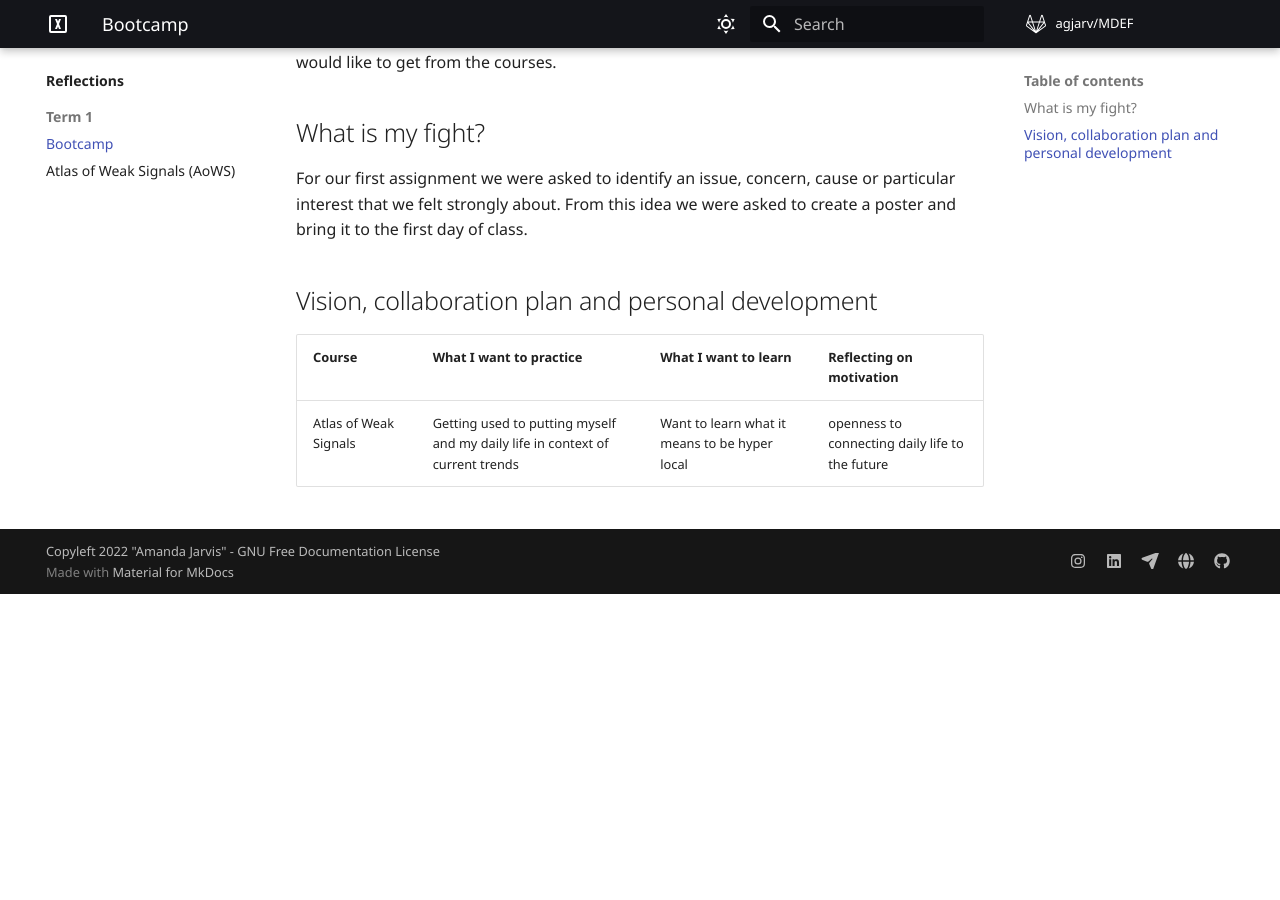
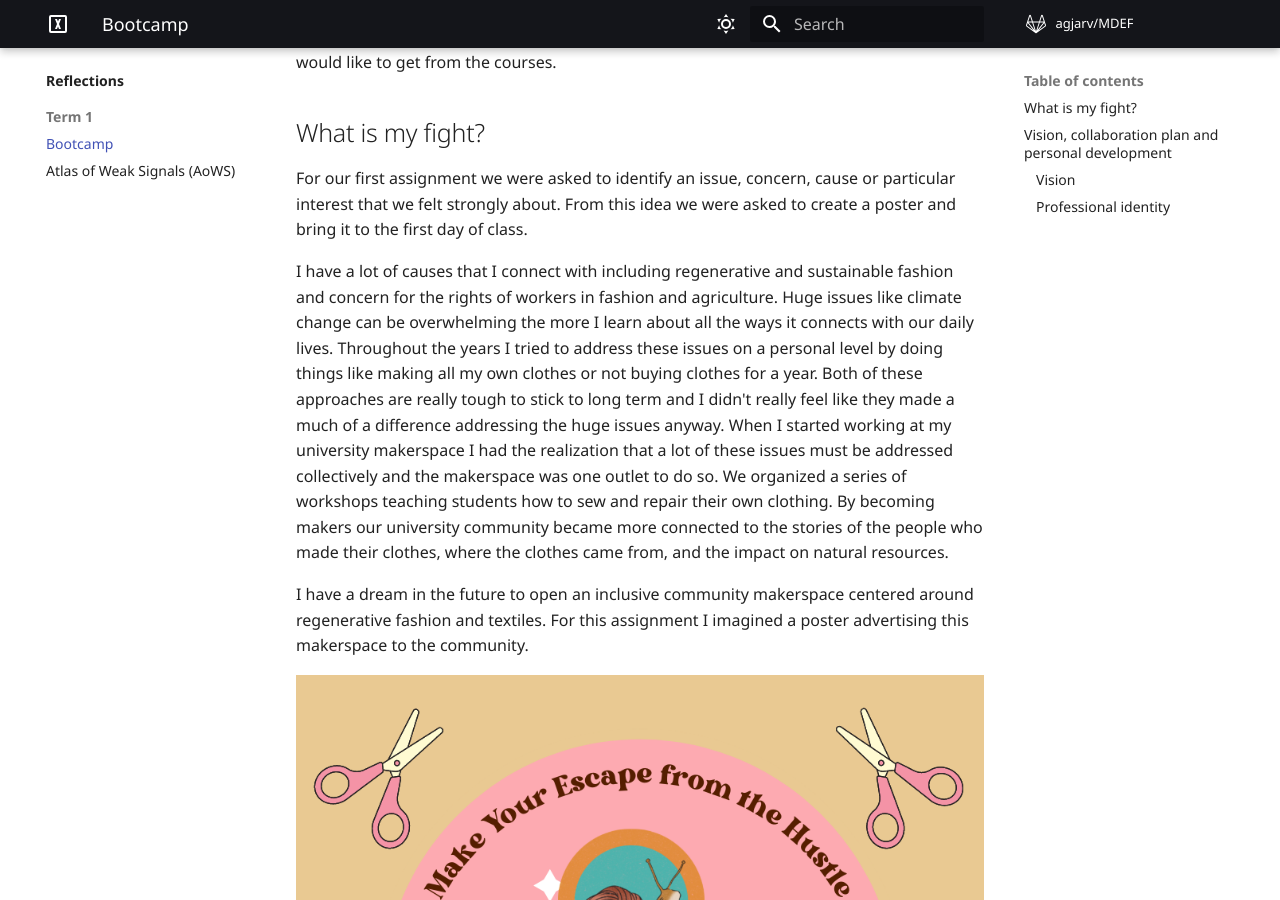
Before and after one commit to agjarv/MDEF, an MkDocs documentation site: the page built from docs/term01/bootcamp.md, in a window 1280 px wide and 900 px high, scrolled down 306 px. Built offline with MkDocs 1.6.1 and Material for MkDocs 9.7.7, drawn with Linux system fonts in a browser that asks for light colours; comment, search, counter and statistics services are not loaded; before the commit the page ends 900 px from its top, so only the background shows below that; some of the changed text lies outside the part shown.

Commit message:
updates to bootcamp page

```diff
--- a/docs/term01/bootcamp.md
+++ b/docs/term01/bootcamp.md
@@ -6,7 +6,20 @@ The first term started in October 2022. In this first week we were introduced to
 
 For our first assignment we were asked to identify an issue, concern, cause or particular interest that we felt strongly about. From this idea we were asked to create a poster and bring it to the first day of class.
 
+I have a lot of causes that I connect with including regenerative and sustainable fashion and concern for the rights of workers in fashion and agriculture. Huge issues like climate change can be overwhelming the more I learn about all the ways it connects with our daily lives. Throughout the years I tried to address these issues on a personal level by doing things like making all my own clothes or not buying clothes for a year. Both of these approaches are really tough to stick to long term and I didn't really feel like they made a much of a difference addressing the huge issues anyway. When I started working at my university makerspace I had the realization that a lot of these issues must be addressed collectively and the makerspace was one outlet to do so. We organized a series of workshops teaching students how to sew and repair their own clothing. By becoming makers our university community became more connected to the stories of the people who made their clothes, where the clothes came from, and the impact on natural resources.
+
+I have a dream in the future to open an inclusive community makerspace centered around regenerative fashion and textiles. For this assignment I imagined a poster advertising this makerspace to the community.
+
+![My fight poster](../images/term-01/bootcamp/RegenerationSpace.png)
+
 ## Vision, collaboration plan and personal development
+
+### Vision
+My design vision for how our (social) world could be in the (near) future.
+
+### Professional identity
+
+For this section we were asked to
 
 |   Course        |  What I want to practice        |  What I want to learn         |  Reflecting on motivation          |
 |:----------------|:--------------------------------|:------------------------------|:-----------------------------------|
```
Also changed, not shown: docs/index.md (+1 -1 lines), docs/term01/term01.md (+0 -5 lines), docs/images/term-01/bootcamp/RegenerationSpace.png (added), docs/images/term-01/bootcamp/professionalskills.png (added).
